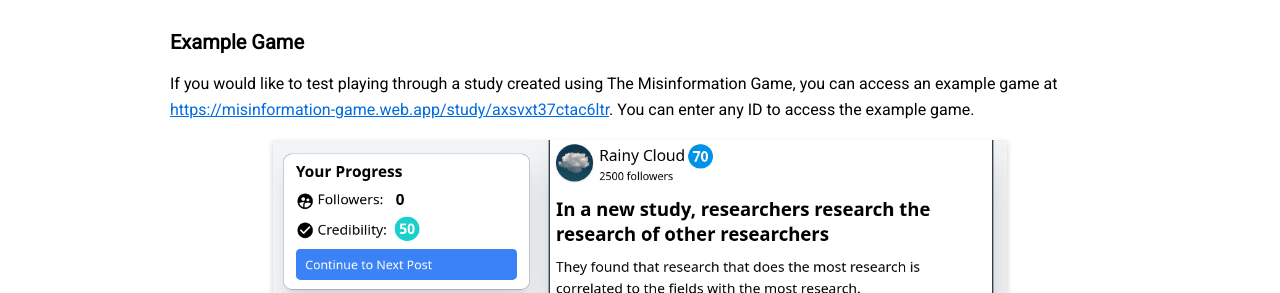
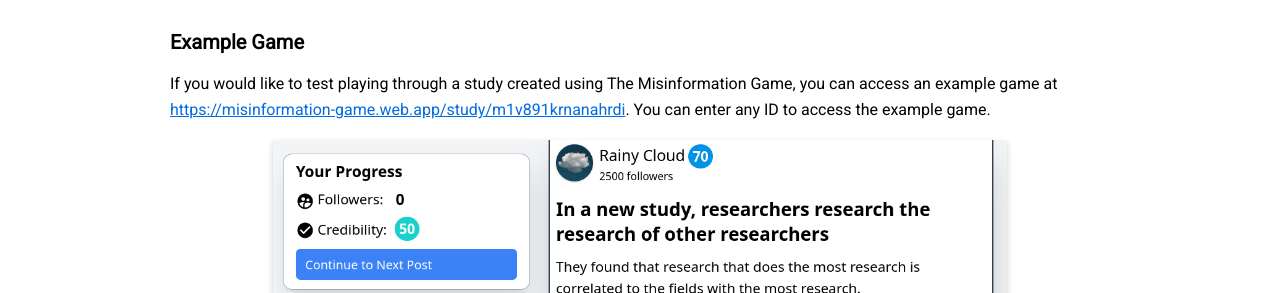
Before and after one commit to beekewardin/themisinformationgame.github.io, a Jekyll site: the page built from Home.md, in a window 1280 px wide and 900 px high. Shown: the part 256-549 px from the top of the window. Built offline with Jekyll 4.4.1, drawn with Linux system fonts in a browser that asks for light colours; nearby versions of some CDN libraries; our own code applies the rules of GitHub Pages for plain Markdown files; some of the changed lines change nothing that is shown.

Commit message:
Update link to the example game

```diff
--- a/Home.md
+++ b/Home.md
@@ -23,7 +23,7 @@ research of a wide array of social media related questions.
 ### Example Game
 If you would like to test playing through a study created using
 The Misinformation Game, you can access an example game at
-[https://misinformation-game.web.app/study/axsvxt37ctac6ltr](https://misinformation-game.web.app/study/axsvxt37ctac6ltr).
+[https://misinformation-game.web.app/study/m1v891krnanahrdi](https://misinformation-game.web.app/study/m1v891krnanahrdi).
 You can enter any ID to access the example game.
 
 ![Game Screenshot](screenshots/example-game.png)
@@ -82,5 +82,5 @@ guide should be easier to follow.
   The Misinformation Game is proudly open-source!
 - [Issue Tracker](https://github.com/TheMisinformationGame/MisinformationGame/issues) -
   If you find any issues, please report them here.
-- [Example Game](https://misinformation-game.web.app/study/axsvxt37ctac6ltr) -
+- [Example Game](https://misinformation-game.web.app/study/m1v891krnanahrdi) -
   Test out The Misinformation Game with an example study.
```
